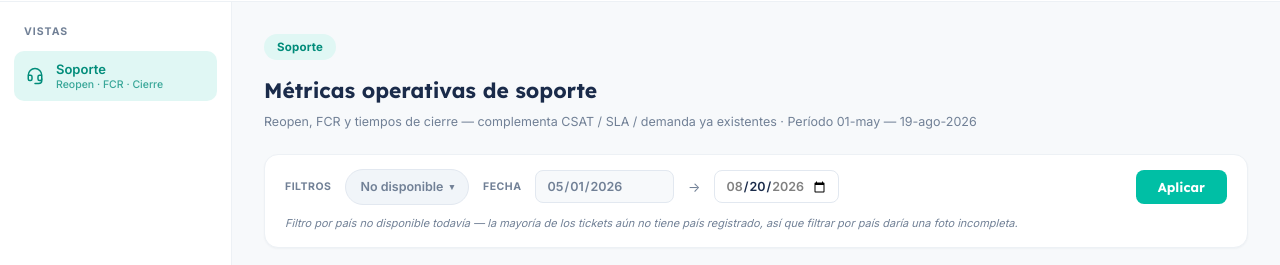
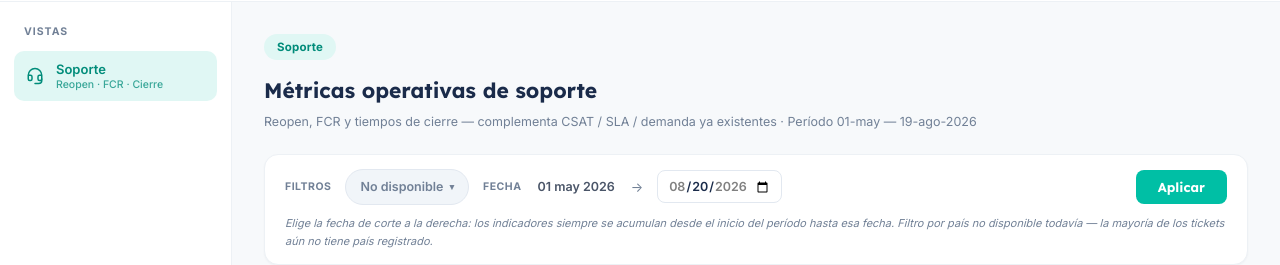
Before and after one commit to JesusMantillaAlegra/ce-retention-soporte-ops, a plain HTML site: page index.html in a window 1280 px wide. Shown: the part 58-323 px from the top of the page. Drawn offline with nearby package versions, Linux system fonts and the light colour scheme.

Commit message:
Fecha inicial como texto informativo en la barra de filtros

```diff
--- a/index.html
+++ b/index.html
@@ -100,7 +100,7 @@ body { font-family: var(--font-body); background: #F7F9FB; color: var(--dark); f
 .filter-label { font-size: 10.5px; font-weight: 700; color: var(--slate-lt); letter-spacing: 0.5px; text-transform: uppercase; white-space: nowrap; }
 .filter-select-pill { display: inline-flex; align-items: center; gap: 6px; padding: 7px 14px; border-radius: 20px; background: #F1F5F9; color: var(--slate-lt); font-family: var(--font-body); font-size: 12.5px; font-weight: 600; border: 1px solid var(--border); cursor: not-allowed; appearance: none; -webkit-appearance: none; }
 .filter-date-input { font-family: var(--font-body); font-size: 12.5px; font-weight: 600; color: var(--dark); border: 1px solid var(--border); border-radius: 8px; padding: 7px 10px; background: #fff; }
-.filter-date-input:disabled { color: var(--slate-lt); background: #F7F9FB; cursor: default; }
+.filter-date-static { font-family: var(--font-body); font-size: 12.5px; font-weight: 600; color: var(--slate); padding: 7px 2px; }
 .filter-arrow { color: var(--slate-lt); font-size: 13px; }
 .filter-apply-btn { margin-left: auto; padding: 9px 22px; border-radius: 8px; border: none; background: var(--teal); color: #fff; font-family: var(--font-head); font-size: 13px; font-weight: 700; cursor: pointer; transition: background .15s; }
 .filter-apply-btn:hover { background: var(--teal-dk); }
@@ -328,22 +328,31 @@ function setupRangeBar(history) {
       <span class="filter-label">Filtros</span>
       <span class="filter-select-pill filter-select-off">No disponible <span style="font-size:9px">▾</span></span>
       <span class="filter-label">Fecha</span>
-      <input type="date" class="filter-date-input" id="dateDesde" disabled>
+      <span class="filter-date-static" id="dateDesde"></span>
       <span class="filter-arrow">→</span>
       <input type="date" class="filter-date-input" id="dateHasta" min="${oldest}" max="${newest}" value="${newest}">
       <button type="button" class="filter-apply-btn" id="btnAplicarFiltro">Aplicar</button>
     </div>
-    <div class="filter-note">Filtro por país no disponible todavía — la mayoría de los tickets aún no tiene país registrado, así que filtrar por país daría una foto incompleta.</div>
+    <div class="filter-note">Elige la fecha de corte a la derecha: los indicadores siempre se acumulan desde el inicio del período hasta esa fecha. Filtro por país no disponible todavía — la mayoría de los tickets aún no tiene país registrado.</div>
   `;
 
-  const desdeInput = document.getElementById('dateDesde');
+  const desdeLabel = document.getElementById('dateDesde');
   const hastaInput = document.getElementById('dateHasta');
+
+  // Formatea 'YYYY-MM-DD' como '01 may 2026' (más legible que un input de
+  // fecha deshabilitado, que se lee como un control roto).
+  function fechaLegible(iso) {
+    if (!iso) return '—';
+    const [y, m, d] = iso.split('-');
+    const meses = ['ene','feb','mar','abr','may','jun','jul','ago','sep','oct','nov','dic'];
+    return `${d} ${meses[Number(m) - 1]} ${y}`;
+  }
 
   function apply() {
     const hastaIdx = nearestSnapshotIdx(sorted, hastaInput.value);
     const primary = sorted[hastaIdx];
     if (!primary) return;
-    desdeInput.value = primary.meta?.periodo?.inicio || oldest;
+    desdeLabel.textContent = fechaLegible(primary.meta?.periodo?.inicio || oldest);
     runRender(primary);
   }
 
```
